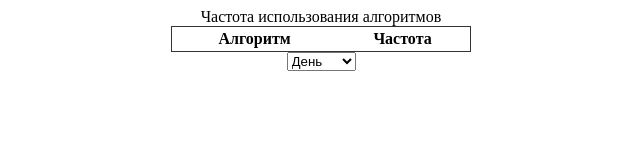
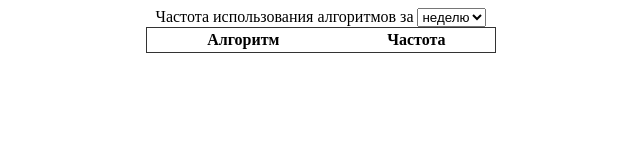
Before and after one commit to DanChoys1/SiteCipher, a website: page admin.html in a window 1280 px wide. Shown: the whole page, without its empty margins (319-959 px from the left). Drawn offline with Linux system fonts and the light colour scheme; no server answers.

Commit message:
Переделываю логер

```diff
--- a/admin-script.js
+++ b/admin-script.js
@@ -10,7 +10,7 @@ async function init()
     initTable();
 
     let changeDateRange = document.getElementById("changeDateRange")
-    changeDateRange.addEventListener("onchange", _ => range(changeDateRange.value))
+    changeDateRange.addEventListener("click", _ => range(changeDateRange.value))
 }
 
 function initTable()
@@ -20,14 +20,12 @@ function initTable()
 
     for (let algo in dates)
     {
-        let newRow = table.insertRow(0);
+        let newRow = table.insertRow(-1);
         let newCell = newRow.insertCell(0);
         newCell.innerHTML=algo;
         let newCell2 = newRow.insertCell(1);
         newCell2.innerHTML=dates[algo][range.value];
     }
-
-    // document.body.appendChild(t);
 }
 
 function range(val)
@@ -38,11 +36,9 @@ function range(val)
     let i = 1;
     for (let algo in dates)
     {
-        cells[i].innerText = dates[algo];
+        cells[i].innerText = dates[algo][val];
         i+=2;
     }
-
-    // document.body.appendChild(t);dates
 }
 
 async function initDates()
--- a/admin.html
+++ b/admin.html
@@ -8,25 +8,31 @@
         table, td
         {
             border: 1px solid #333;
-            width: 300px;
+            width: 350px;
             text-align: center;
+        }
+        #changeDateRange
+        {
+            display: inline;
         }
    </style>
 </head>
 <body>
     <div align="center">
+
         <table id="frTable">
-            <caption>Частота использования алгоритмов</caption>
+            <caption>Частота использования алгоритмов за
+                <select id="changeDateRange">
+                    <option value="0">неделю</option>
+                    <option value="1">месяц</option>
+                    <option value="2">год</option>
+                </select>
+            </caption>
             <tr>
                 <th>Алгоритм</th>
                 <th>Частота</th>
             </tr>
         </table>
-        <select id="changeDateRange">
-            <option value="0">День</option>
-            <option value="1">Неделя</option>
-            <option value="2">Месяц</option>
-        </select>
     </div>
 </body>
 </html>
```
